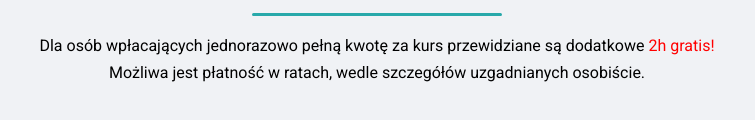
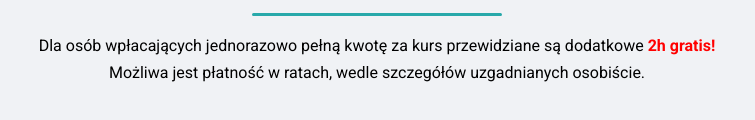
Before and after one commit to MiSypniewski/oskrutkowski, a website built with webpack: page src/pages/index.html in a window 1280 px wide. Shown: the part 5182-5302 px from the top of the page, 151-906 px from the left. Built offline with nearby package versions, Linux system fonts and the light colour scheme.

Commit message:
fix: change styles in payment section

```diff
--- a/src/scss/modules/payment.scss
+++ b/src/scss/modules/payment.scss
@@ -30,5 +30,7 @@
   }
   &__special {
     color: $red;
+    font-weight: bold;
+    white-space: nowrap;
   }
 }
```
